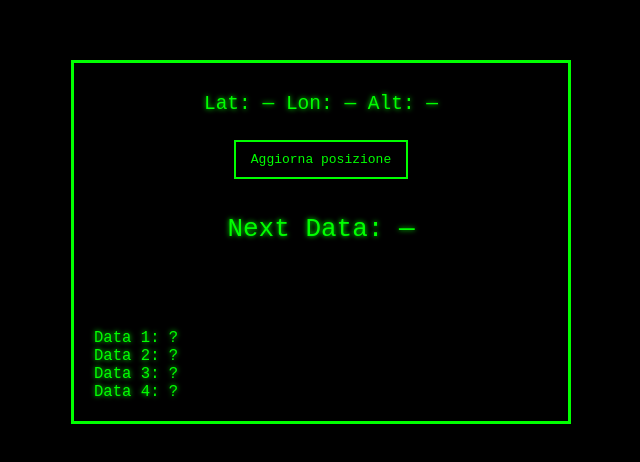
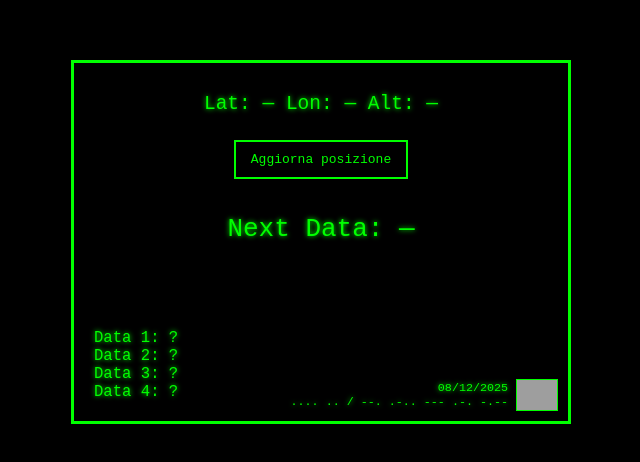
Before and after one commit to Markavallo/MakeAmericaGreatAgain, a plain HTML site: page index.html in a window 1280 px wide. Shown: the part 158-620 px from the top of the page, without its empty margins (319-959 px from the left). Drawn offline with Linux system fonts and the light colour scheme; grey boxes are pictures that could not be loaded.

Commit message:
Update index.html
v2 USA

```diff
--- a/index.html
+++ b/index.html
@@ -3,7 +3,7 @@
 <head>
 <meta charset="utf-8" />
 <meta name="viewport" content="width=device-width,initial-scale=1" />
-<title>GPS Treasure Hunt</title>
+<title>GPS Treasure Hunt - American Style</title>
 <style>
   html, body {
     margin: 0; padding: 0;
@@ -28,6 +28,7 @@
     display: flex;
     flex-direction: column;
     align-items: center;
+    position: relative;
   }
   .coords {
     font-size: 1.5em;
@@ -74,6 +75,27 @@
     text-align: left;
     width: 100%;
   }
+  /* Stile footer bandiera */
+  .us-footer {
+    position: absolute;
+    bottom: 10px;
+    right: 10px;
+    display: flex;
+    align-items: center;
+    gap: 8px;
+    font-size: 0.9em;
+    color: #00ff00;
+  }
+  .us-footer img {
+    width: 40px;
+    height: auto;
+    border: 1px solid #00ff00;
+  }
+  .us-footer .us-text {
+    display: flex;
+    flex-direction: column;
+    text-align: right;
+  }
 </style>
 </head>
 <body>
@@ -88,6 +110,15 @@
   <div class="next-data" id="nextData">Next Data: —</div>
   <div class="status" id="status"></div>
   <div class="data-list" id="dataList"></div>
+
+  <!-- Footer USA -->
+  <div class="us-footer">
+    <div class="us-text">
+      <div id="us-date"></div>
+      <div id="us-code">.... .. / --. .-.. --- .-. -.--</div> <!-- "HI GLORY" in morse -->
+    </div>
+    <img src="https://upload.wikimedia.org/wikipedia/en/a/a4/Flag_of_the_United_States.svg" alt="USA Flag">
+  </div>
 </div>
 
 <script>
@@ -208,6 +239,11 @@ document.getElementById("btnAcquire").addEventListener("click", acquireData);
 // === AVVIO ===
 renderDataList();
 updateCoordsUI();
+
+// === Aggiorna data footer ===
+const now = new Date();
+document.getElementById("us-date").textContent =
+  now.toLocaleDateString("en-US", { month: '2-digit', day: '2-digit', year: 'numeric' });
 </script>
 </body>
 </html>
```
